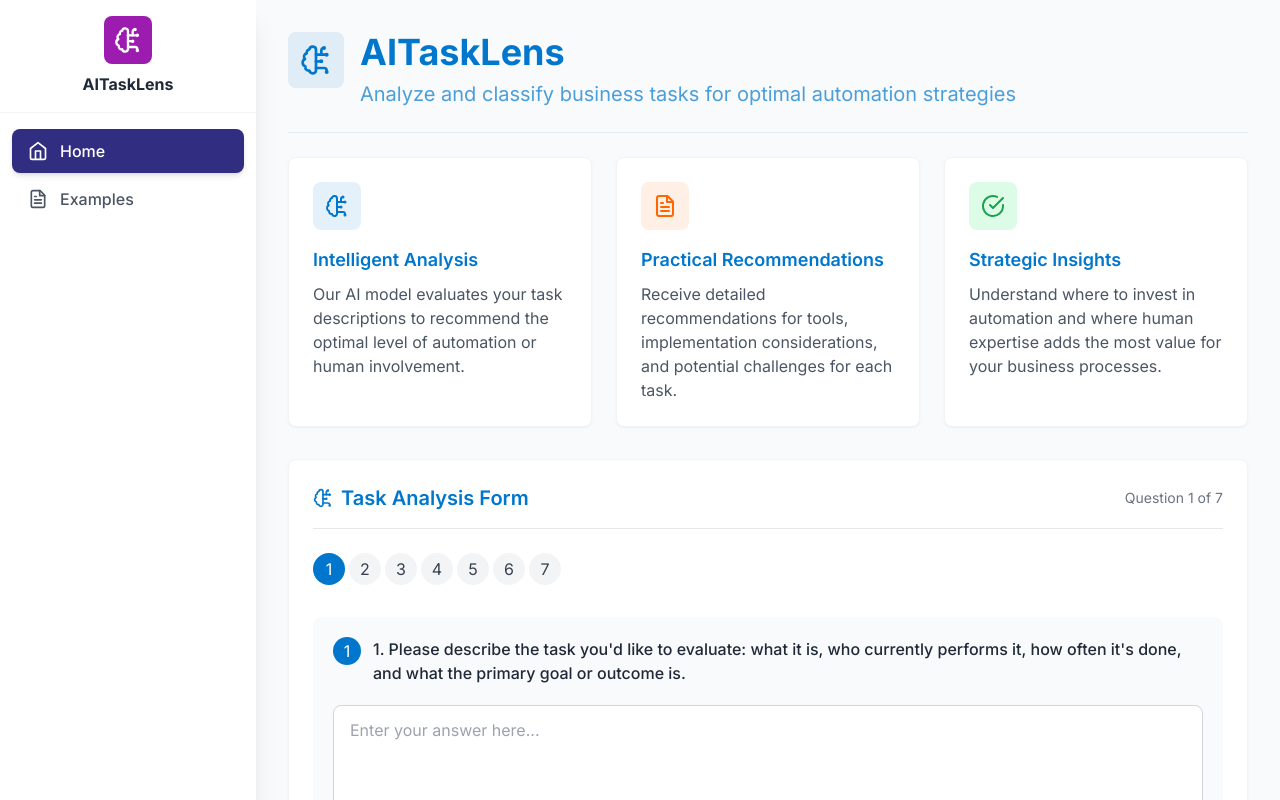
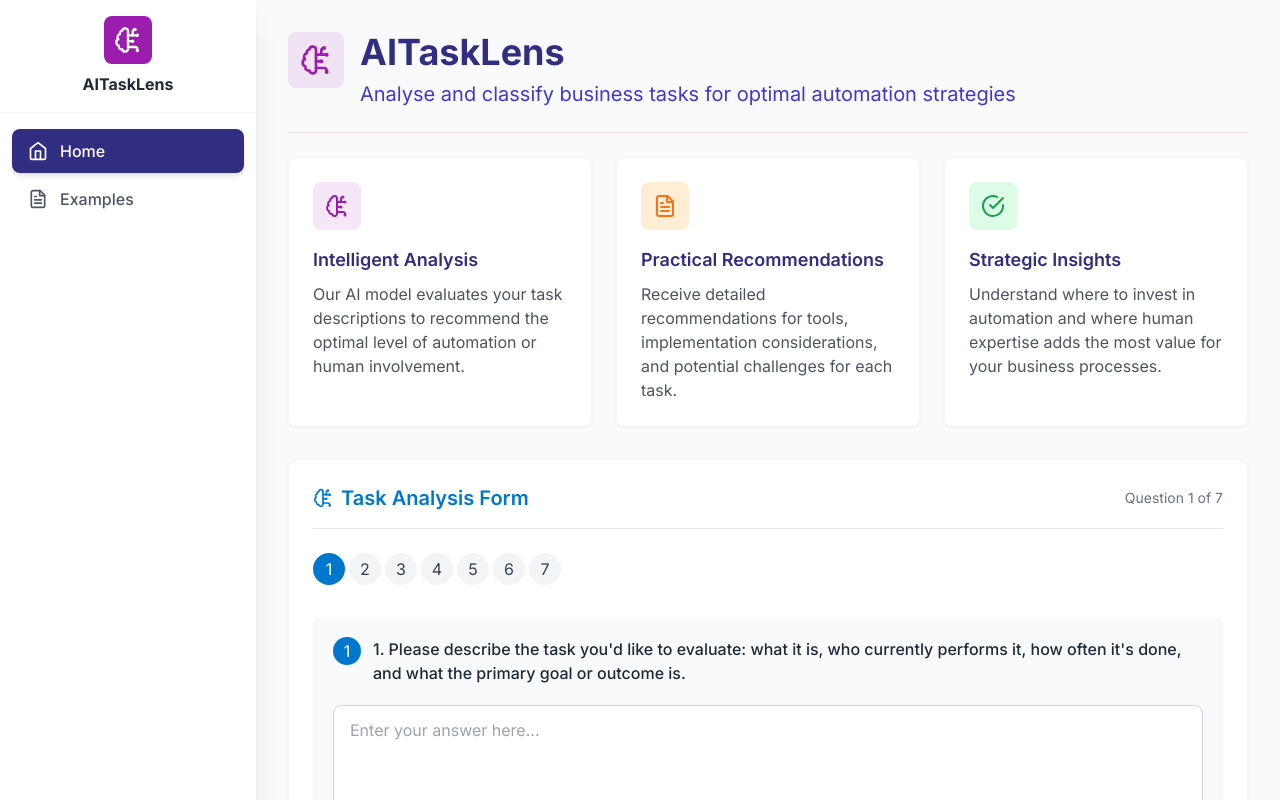
Before and after one commit to DrPBaksh/AITaskLens_v2, a React (Create React App) app: page / in a window 1280 px wide. Shown: the top 800 px of the page. Built offline with nearby package versions, Linux system fonts and the light colour scheme; sample sign-in values are in the browser's storage.

Commit message:
Update HomePage to handle pre-filling form from examples and use UK spelling

```diff
--- a/src/pages/HomePage.jsx
+++ b/src/pages/HomePage.jsx
@@ -1,5 +1,5 @@
-import React, { useState } from 'react';
-import { useNavigate } from 'react-router-dom';
+import React, { useState, useEffect } from 'react';
+import { useNavigate, useLocation } from 'react-router-dom';
 import { motion } from 'framer-motion';
 import { BrainCircuit, FileText, AlertCircle, CheckCircle } from 'lucide-react';
 import QuestionForm from '../components/QuestionForm';
@@ -8,10 +8,22 @@ import { mockAnalysisResponse } from '../utils/mockData';
 
 const HomePage = () => {
   const navigate = useNavigate();
+  const location = useLocation();
+
   const [loading, setLoading] = useState(false);
   const [error, setError] = useState(null);
   const [success, setSuccess] = useState(false);
   const [analysisId, setAnalysisId] = useState(null);
+  const [initialAnswers, setInitialAnswers] = useState({});
+
+  // Check for example answers in location state
+  useEffect(() => {
+    if (location.state?.exampleAnswers) {
+      setInitialAnswers(location.state.exampleAnswers);
+      // Clear the location state to avoid reloading on refresh
+      window.history.replaceState({}, document.title);
+    }
+  }, [location.state]);
 
   const handleSubmit = async (answers) => {
     setLoading(true);
@@ -54,21 +66,21 @@ const HomePage = () => {
   return (
     <>
       <motion.div
-        className="relative border-b border-corndel-blue/10 pb-6 mb-6"
+        className="relative border-b border-corndel-purple/10 pb-6 mb-6"
         initial={{ opacity: 0, y: 20 }}
         animate={{ opacity: 1, y: 0 }}
         transition={{ delay: 0.1 }}
       >
         <div className="flex items-start gap-4">
-          <div className="bg-corndel-blue/10 p-3 rounded-lg">
-            <BrainCircuit size={32} className="text-corndel-blue" />
+          <div className="bg-corndel-purple/10 p-3 rounded-lg">
+            <BrainCircuit size={32} className="text-corndel-purple" />
           </div>
           <div>
-            <h1 className="text-4xl font-bold text-corndel-blue mb-2">
+            <h1 className="text-4xl font-bold text-indigo-900 mb-2">
               AITaskLens
             </h1>
-            <h2 className="text-xl text-corndel-blue/70">
-              Analyze and classify business tasks for optimal automation strategies
+            <h2 className="text-xl text-indigo-700">
+              Analyse and classify business tasks for optimal automation strategies
             </h2>
           </div>
         </div>
@@ -81,10 +93,10 @@ const HomePage = () => {
           animate={{ opacity: 1, y: 0 }}
           transition={{ delay: 0.2 }}
         >
-          <div className="w-12 h-12 bg-corndel-blue/10 rounded-lg flex items-center justify-center mb-4">
-            <BrainCircuit className="h-6 w-6 text-corndel-blue" />
+          <div className="w-12 h-12 bg-corndel-purple/10 rounded-lg flex items-center justify-center mb-4">
+            <BrainCircuit className="h-6 w-6 text-corndel-purple" />
           </div>
-          <h3 className="text-lg font-semibold mb-2 text-corndel-blue">Intelligent Analysis</h3>
+          <h3 className="text-lg font-semibold mb-2 text-indigo-900">Intelligent Analysis</h3>
           <p className="text-gray-600">
             Our AI model evaluates your task descriptions to recommend the optimal level of automation or human involvement.
           </p>
@@ -96,10 +108,10 @@ const HomePage = () => {
           animate={{ opacity: 1, y: 0 }}
           transition={{ delay: 0.3 }}
         >
-          <div className="w-12 h-12 bg-corndel-orange/10 rounded-lg flex items-center justify-center mb-4">
-            <FileText className="h-6 w-6 text-corndel-orange" />
+          <div className="w-12 h-12 bg-orange-100 rounded-lg flex items-center justify-center mb-4">
+            <FileText className="h-6 w-6 text-orange-500" />
           </div>
-          <h3 className="text-lg font-semibold mb-2 text-corndel-blue">Practical Recommendations</h3>
+          <h3 className="text-lg font-semibold mb-2 text-indigo-900">Practical Recommendations</h3>
           <p className="text-gray-600">
             Receive detailed recommendations for tools, implementation considerations, and potential challenges for each task.
           </p>
@@ -114,7 +126,7 @@ const HomePage = () => {
           <div className="w-12 h-12 bg-green-100 rounded-lg flex items-center justify-center mb-4">
             <CheckCircle className="h-6 w-6 text-green-600" />
           </div>
-          <h3 className="text-lg font-semibold mb-2 text-corndel-blue">Strategic Insights</h3>
+          <h3 className="text-lg font-semibold mb-2 text-indigo-900">Strategic Insights</h3>
           <p className="text-gray-600">
             Understand where to invest in automation and where human expertise adds the most value for your business processes.
           </p>
@@ -149,12 +161,12 @@ const HomePage = () => {
           </p>
         </motion.div>
       ) : (
-        <QuestionForm onSubmit={handleSubmit} loading={loading} />
+        <QuestionForm onSubmit={handleSubmit} loading={loading} initialAnswers={initialAnswers} />
       )}
 
       <div className="mt-8 text-center">
         <p className="text-sm text-gray-500">
-          Need inspiration? Check out our <a href="/examples" className="text-corndel-blue hover:underline">examples</a>.
+          Need inspiration? Check out our <a href="/examples" className="text-corndel-purple hover:underline">examples</a>.
         </p>
       </div>
     </>
```
